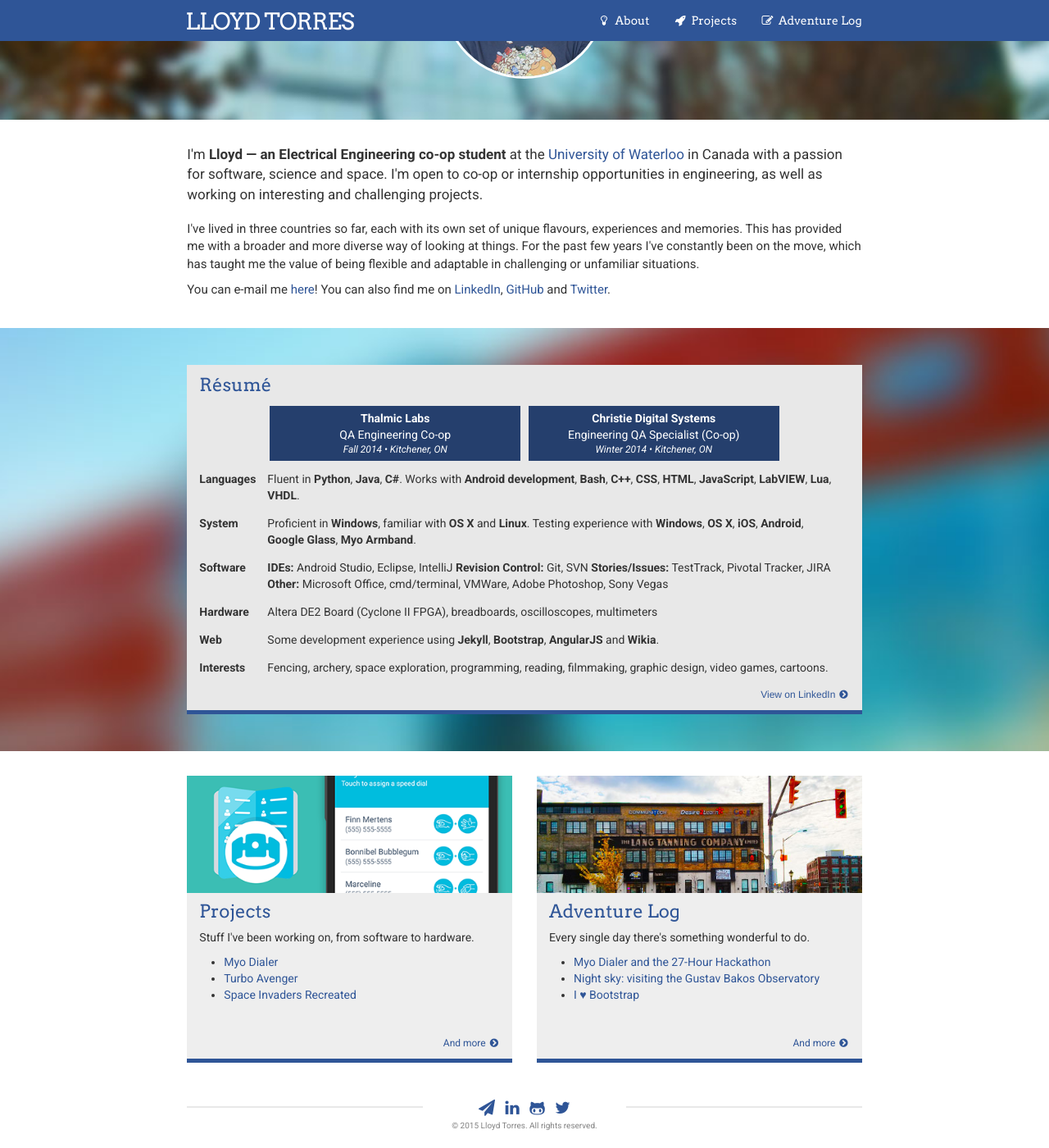
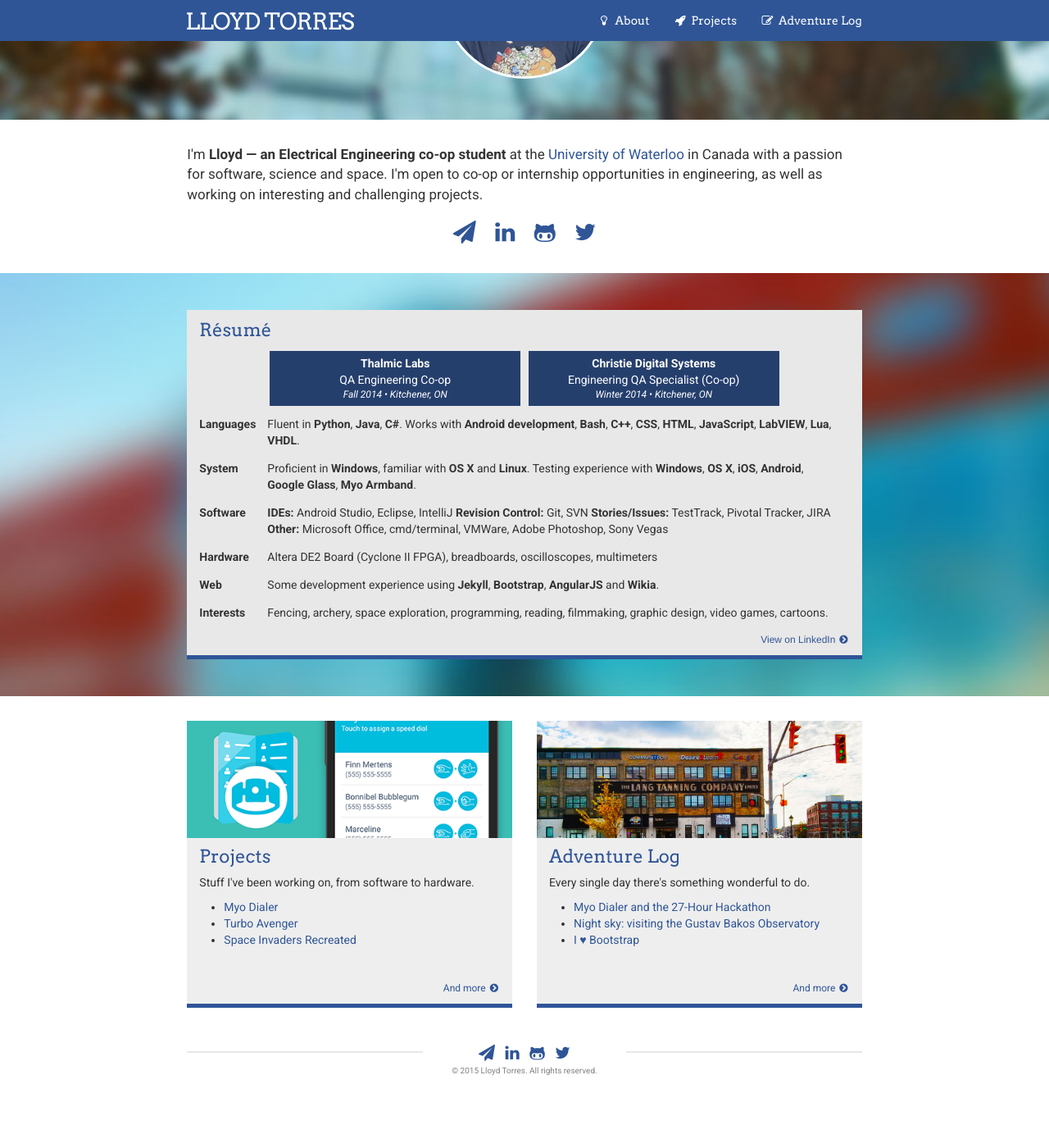
Before and after one commit to lloydtorres/lloydtorres.github.io, a Jekyll site: the page built from index.html, in a window 1280 px wide and 1400 px high, scrolled down 204 px. Shown: the whole window at 82% size. Built offline with Jekyll 4.4.1, drawn with Linux system fonts in a browser that asks for light colours; nearby versions of some CDN libraries; after the commit the page ends 1537 px from its top, so only the background shows below that.

Commit message:
Add social links to index intro/simplification

```diff
--- a/_sass/_layout.scss
+++ b/_sass/_layout.scss
@@ -790,6 +790,13 @@
     }
 }
 
+.social-icons-very-large {
+    span {
+        margin-left: 10px;
+        margin-right: 10px;
+    }
+}
+
 .market-badges {
     position: relative;
     margin-top: -10px;
--- a/index.html
+++ b/index.html
@@ -22,9 +22,13 @@
                 <div class="intro">
                     <p class="emphasis">I'm <strong>Lloyd — an Electrical Engineering co-op student</strong> at the <a href="http://uwaterloo.ca/">University of Waterloo</a> in Canada with a passion for software, science and space. I'm open to co-op or internship opportunities in engineering, as well as working on interesting and challenging projects.</p>
 
-                    <p class="superpushdown">I've lived in three countries so far, each with its own set of unique flavours, experiences and memories. This has provided me with a broader and more diverse way of looking at things. For the past few years I've constantly been on the move, which has taught me the value of being flexible and adaptable in challenging or unfamiliar situations.</p>
+                    <div class="col-center social-icons-very-large superpushdown">
+                        <a href="mailto:contact.lloyd.torres@gmail.com" title="Send me an e-mail!"><span class="fa fa-send fa-2x"></span></a>
+                        <a href="https://www.linkedin.com/in/lartorres" title="Lloyd Torres on LinkedIn"><span class="fa fa-linkedin fa-2x"></span></a>
+                        <a href="https://github.com/lloydtorres" title="lloydtorres on GitHub"><span class="fa fa-github-alt fa-2x"></span></a>
+                        <a href="https://twitter.com/ImperatorTorres" title="@ImperatorTorres on Twitter"><span class="fa fa-twitter fa-2x"></span></a>
+                    </div>
 
-                    <p>You can e-mail me <a href="mailto:contact.lloyd.torres@gmail.com">here</a>! You can also find me on <a href="https://www.linkedin.com/in/lartorres">LinkedIn</a>, <a href="https://github.com/lloydtorres">GitHub</a> and <a href="https://twitter.com/ImperatorTorres">Twitter</a>.</p>
                 </div>
 
             </div><!-- /container -->
```
